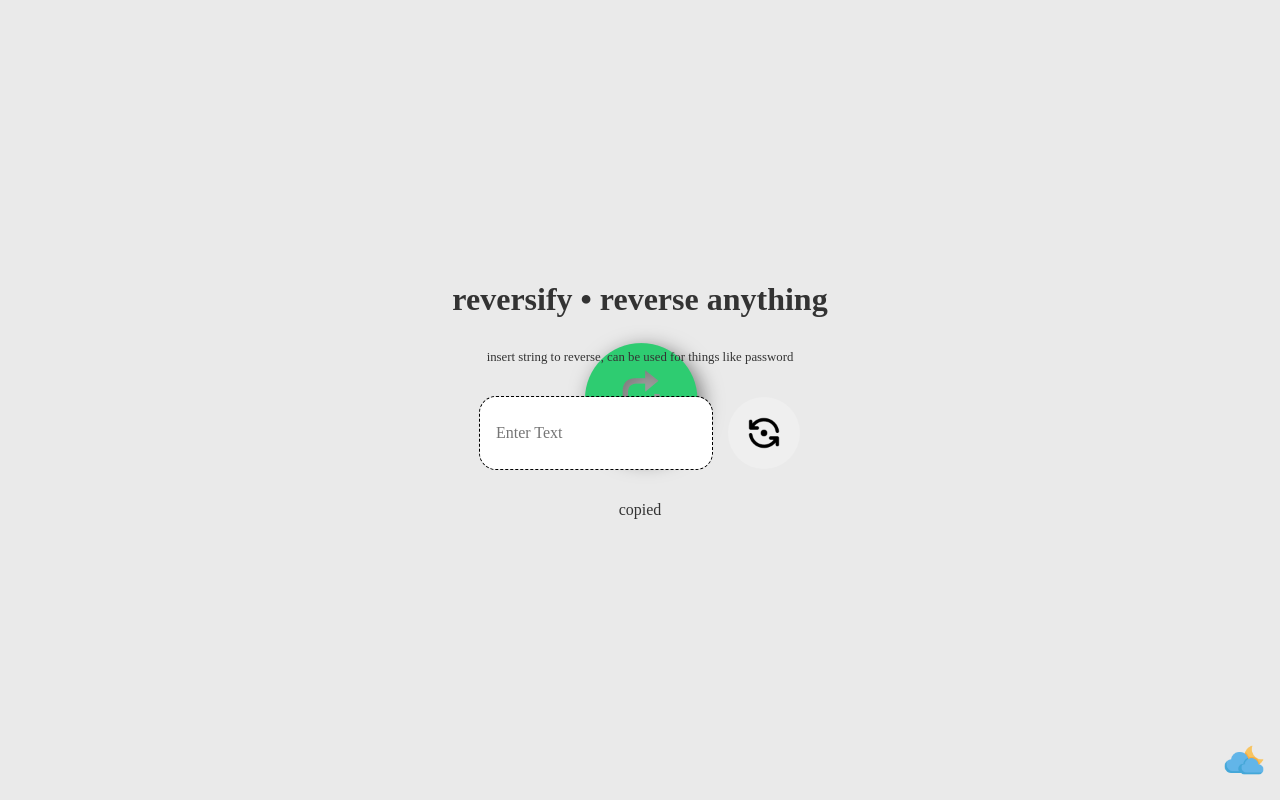
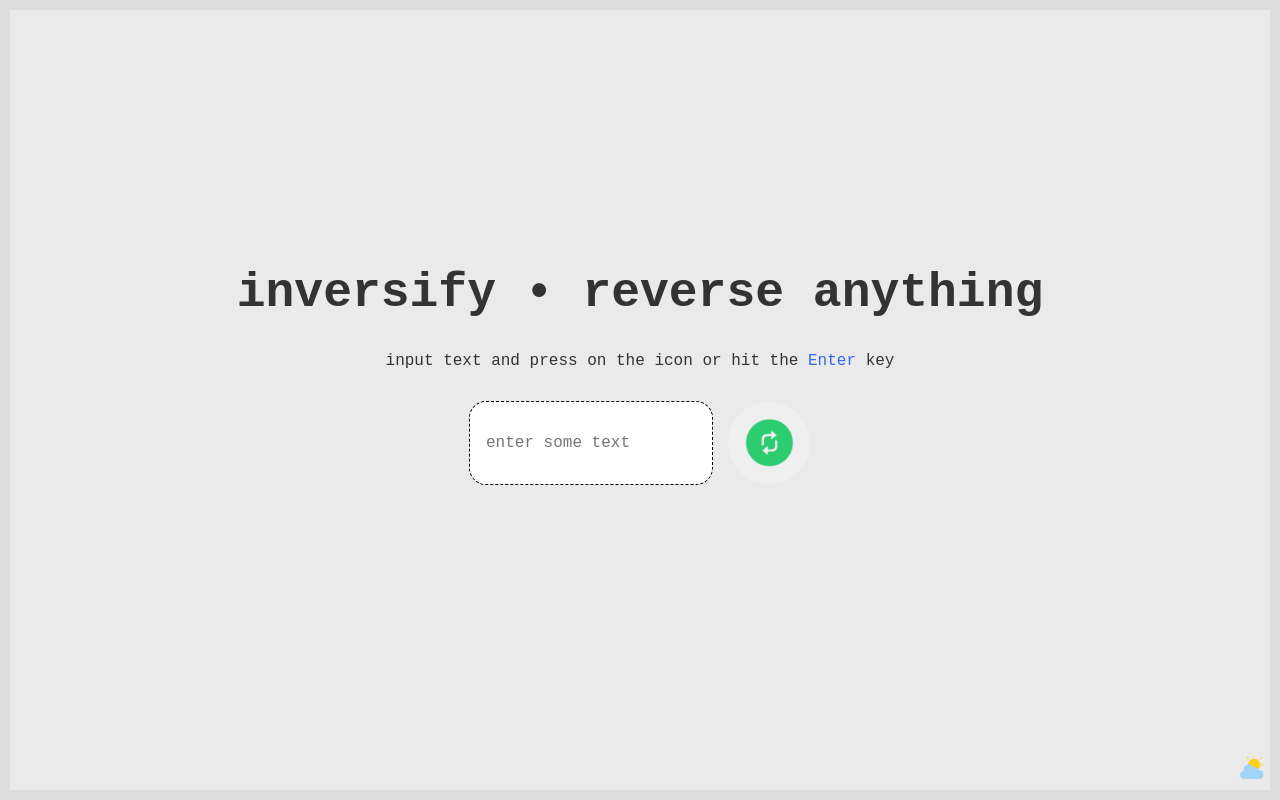
Before and after one commit to advait0012/MirrorText, a website built with Vite: page index.html in a window 1280 px wide. Built offline with nearby package versions, Linux system fonts and the light colour scheme; a web font is replaced by a local one.

Commit message:
work in progress

```diff
--- a/index.html
+++ b/index.html
@@ -3,36 +3,43 @@
   <head>
     <meta charset="UTF-8" />
     <meta name="viewport" content="width=device-width, initial-scale=1.0" />
-    <link rel="preconnect" href="https://fonts.googleapis.com" />
-    <link rel="preconnect" href="https://fonts.gstatic.com" crossorigin />
-    <link
-      href="https://fonts.googleapis.com/css2?family=Oswald:wght@200..700&display=swap"
-      rel="stylesheet"
-    />
-    <title>Mirror Text</title>
+    <title>inversify</title>
     <link rel="stylesheet" href="./styles/styles.css" />
   </head>
-  <body class="flex day">
-    <h1 class="heading">reversify • <span class="rev">reverse</span> anything</h1>
+  <body>
+    <h1 class="heading">
+      inversify • <span class="accent">reverse</span> anything
+    </h1>
     <p class="description">
-      insert string to <span class="rev">reverse</span>, can be used for things like <span class="rev">password</span>
+      input text and press on the icon or hit the <kbd>Enter</kbd> key
     </p>
+
+    <!-- input fields -->
     <div class="aside">
       <input
         class="input-text"
         type="text"
-        placeholder="Enter Text"
+        placeholder="enter some text"
         autofocus
-        data-input-text
+        data-input-string
       />
-      <button class="btn-reverse" data-btn-reverse>
-        <img src="./refresh-dot.png" alt="" srcset="" />
+      <button class="btn-reverse" data-button-copy>
+        <img src="./assets/images/icon-hvNRE3Ne.png " height="50px" alt="reverse icon" />
       </button>
     </div>
+
+    <!-- show chip on success -->
     <span class="chip" data-chip>copied</span>
-    <span class="theme" data-toggle-theme>
-      <img src="./assets/images/cloudy-night.png" alt="" height="24" />
+
+    <!-- toggle theme -->
+    <span class="theme" title="Toggle Theme" data-toggle-theme>
+      <img
+        src="./assets/images/cloudy.png"
+        alt="theme-change"
+        height="24"
+      />
     </span>
-    <script src="./js/main.js"></script>
+
+    <script src="js/main.js" type="module"></script>
   </body>
 </html>
--- a/styles/styles.css
+++ b/styles/styles.css
@@ -2,6 +2,7 @@
 @import url("variables.css");
 @import url("utils.css");
 
+/* Resets */
 *,
 *::before,
 *::after {
@@ -10,151 +11,92 @@
   box-sizing: border-box;
 }
 
-img {
-  height: 40px;
-  width: 40px;
+/* Generic */
+body {
+  font-family: var(--mono), monospace;
+  min-height: 100vh;
+  min-width: 100vw;
+  background: var(--tints);
+  color: var(--shades);
+
+  border: 10px solid #33333312;
+
+  /* Layouts  */
+  display: flex;
+  flex-direction: column;
+  justify-content: center;
+  align-items: center;
+  gap: 2rem;
 }
 
-body {
-  min-height: 100vh;
-  min-width: 100vw;
-  font-family: var(--mono);
-  background-color: var(--tints);
-  color: var(--shades);
-  display: flex;
-  justify-content: center;
-  align-items: center;
-  flex-direction: column;
-  gap:2rem
-}
-
-input,button{
+input,
+button {
   font-family: inherit;
 }
 
-.theme {
-  position: absolute;
-  bottom: 1rem;
-  right: 1rem;
-  cursor: pointer;
+kbd {
+  color: var(--accent);
 }
 
-.aside{
-  display: flex;
-  gap:1rem;
+.heading {
+  font-weight: bold;
+  font-size: 3rem;
+  text-align: center;
 }
 
-/* .rev{
-  color: var(--accent);
+/* .heading::after {
+  content: "";
+  background-image: url("https://img.icons8.com/emoji/120/repeat-button-emoji.png");
+  position: absolute;
+  left: 0;
+  right: 0;
+  top: 0;
+  bottom: 0;
+  background-position: center;
+  background-repeat: no-repeat;
+  z-index: -1;
 } */
 
-.input-text{
+.description {
+  font-size: 1rem;
+}
+
+/* Input Fields */
+.aside {
+  display: flex;
+  gap: 1rem;
+}
+
+.input-text {
+  font-size: 1rem;
   padding: 1rem;
   border-radius: 1rem;
-  font-size: 1rem;
+  border: none;
   outline: 1px dashed black;
-  border: none;
 }
 
-.btn-reverse{
+.btn-reverse {
+  cursor: pointer;
   padding: 1rem;
-  cursor: pointer;
   border-radius: 50%;
   border: none;
   display: grid;
   place-items: center;
 }
 
-.description{
-  font-size: 0.8rem;
-}
-.heading::after {
-  content: "";
-  background-image: url("/assets/images/icon-hvNRE3Ne.png");
-  position: absolute;
-  top: 0;
-  bottom: 0;
-  right: 0;
-  left: 0;
-  background-repeat: no-repeat;
-  background-position: center;
-  z-index: -1;
-  filter: drop-shadow(5px 5px 10px rgba(0, 0, 0, 0.5));
+.chip {
+  color: var(--accent);
+  visibility: hidden;
 }
 
-/* .heading {
-  font-size: 3rem;
-  margin-bottom: 40px;
-  letter-spacing: 4px;
-  font-weight: 400;
+.show {
+  visibility: visible;
 }
 
-.heading::after {
-  content: "";
-  background-image: url("/assets/images/icon-hvNRE3Ne.png");
+/* Theme Icon */
+.theme {
+  cursor: pointer;
   position: absolute;
-  top: 0;
-  bottom: 0;
-  right: 0;
-  left: 0;
-  background-repeat: no-repeat;
-  background-position: center;
-  z-index: -1;
-  filter: drop-shadow(5px 5px 10px rgba(0, 0, 0, 0.5));
-} */
-
-/* .rev {
-  color: #2ecc71;
-}  */
-
-/* .description {
-  font-size: 1.2rem;
-  margin-bottom: 50px;
-  letter-spacing: 1.3px;
-} */
-
-/* div {
-  margin-bottom: 40px;
-} */
-
-/* .input-text {
-  height: 80px;
-  width: 340px;
-  border-radius: 50px;
-  padding: 30px;
-  font-size: 2rem;
-  margin-right: 40px;
-  box-shadow: 10px 10px 10px black;
-  outline: none;
-  border: none;
-  font-family: "oswald";
-  letter-spacing: 3px;
-} */
-
-/* .btn-reverse {
-  height: 80px;
-  width: 80px;
-  border-radius: 50%;
-  outline: none;
-  border: none;
-  box-shadow: 10px 10px 10px black;
-  cursor: pointer;
-} */
-
-/* .day {
-  background-color: #222;
-  color: #ddd;
-} */
-
-/* .night {
-  background-color: #ddd;
-  color: #222;
-} */
-
-/* .night .theme img {
-  content: url("/assets/images/cloudy.png");
-} */
-
-/* .chip {
-  animation-name: fadeaway;
-} */
+  bottom: 1rem;
+  right: 1rem;
+}
--- a/styles/variables.css
+++ b/styles/variables.css
@@ -5,14 +5,14 @@
   --mono: "nanum";
 }
 
-@media (prefer-color-scheme: dark) {
+/* @media (prefer-color-scheme: dark) {
   :root {
     --shades: #eaeaea;
     --tints: #333333;
     --accent: #3469ec;
     --mono: "nanum";
   }
-}
+} */
 
 .dark-theme {
   --shades: #eaeaea;
```
Also changed, not shown: js/handleToggleTheme.js (added, +7 -0 lines).
